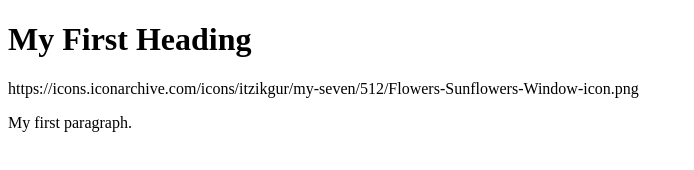
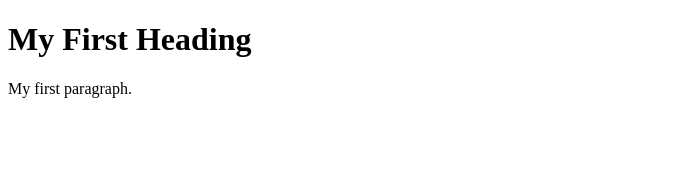
Before and after one commit to lisucis/webpage2, a plain HTML site: page index.html in a window 1280 px wide. Shown: the whole page, without its empty margins (0-694 px from the left). Drawn offline with Linux system fonts and the light colour scheme.

Commit message:
Update index.html

```diff
--- a/index.html
+++ b/index.html
@@ -2,7 +2,7 @@
 <html>
 <body>
 <h1>My First Heading</h1>
-  https://icons.iconarchive.com/icons/itzikgur/my-seven/512/Flowers-Sunflowers-Window-icon.png
+ <linjk https://icons.iconarchive.com/icons/itzikgur/my-seven/512/Flowers-Sunflowers-Window-icon.png
 <p>My first paragraph.</p>
 
 </body>
```
